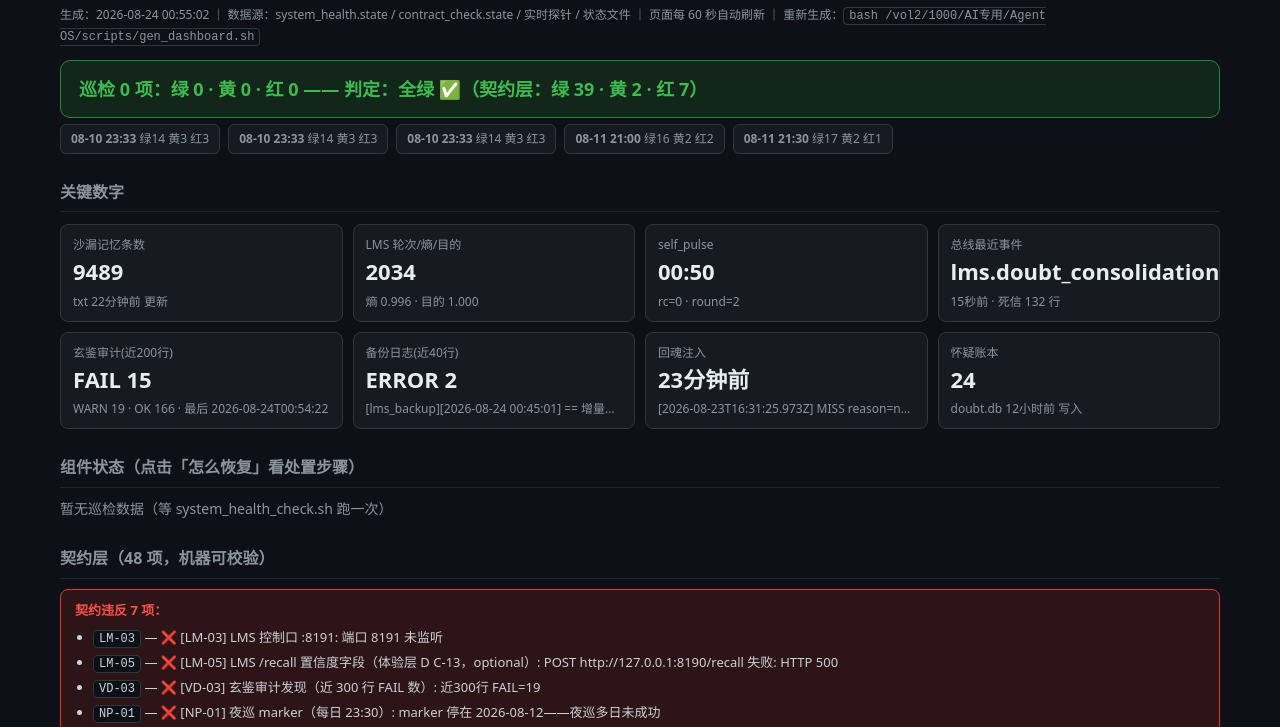
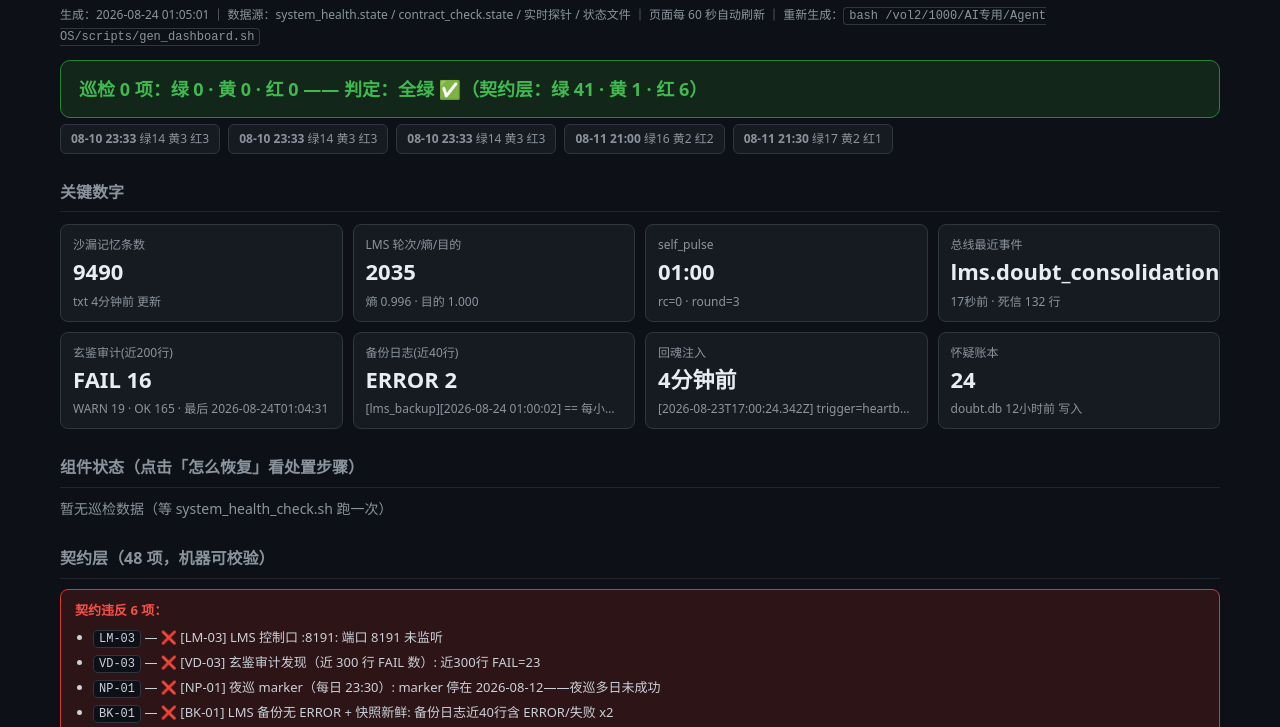
Before and after one commit to tdx1146/agent-os, a plain HTML site: page dashboard.html in a window 1280 px wide. Shown: the part 54-781 px from the top of the page. Drawn offline with Linux system fonts and the light colour scheme.

Commit message:
auto: 2026-08-24 01:10:02 自动提交

```diff
--- a/dashboard.html
+++ b/dashboard.html
@@ -43,25 +43,25 @@ footer { color:#484f58; font-size:12px; margin-top:30px; text-align:center; }
 code { background:#0d1117; border:1px solid #30363d; border-radius:4px; padding:1px 5px; font-size:12px; }
 </style></head><body>
 <h1>🐾 Agent OS 系统健康看板</h1>
-<div class="meta">生成：2026-08-24 00:55:02 ｜ 数据源：system_health.state / contract_check.state / 实时探针 / 状态文件 ｜ 页面每 60 秒自动刷新 ｜ 重新生成：<code>bash /vol2/1000/AI专用/Agent OS/scripts/gen_dashboard.sh</code></div>
-<div class="banner ok">巡检 0 项：绿 0 · 黄 0 · 红 0 —— 判定：全绿 ✅（契约层：绿 39 · 黄 2 · 红 7）</div>
+<div class="meta">生成：2026-08-24 01:05:01 ｜ 数据源：system_health.state / contract_check.state / 实时探针 / 状态文件 ｜ 页面每 60 秒自动刷新 ｜ 重新生成：<code>bash /vol2/1000/AI专用/Agent OS/scripts/gen_dashboard.sh</code></div>
+<div class="banner ok">巡检 0 项：绿 0 · 黄 0 · 红 0 —— 判定：全绿 ✅（契约层：绿 41 · 黄 1 · 红 6）</div>
 <div class="hist"><span class="hitem" title="2026-08-10 23:33:20"><b>08-10 23:33</b> 绿14 黄3 红3</span><span class="hitem" title="2026-08-10 23:33:22"><b>08-10 23:33</b> 绿14 黄3 红3</span><span class="hitem" title="2026-08-10 23:33:28"><b>08-10 23:33</b> 绿14 黄3 红3</span><span class="hitem" title="2026-08-11 21:00:02"><b>08-11 21:00</b> 绿16 黄2 红2</span><span class="hitem" title="2026-08-11 21:30:02"><b>08-11 21:30</b> 绿17 黄2 红1</span></div>
 <h2>关键数字</h2>
 
 <div class="keynums">
-  <div class="k"><span class="kl">沙漏记忆条数</span><span class="kv">9489</span><span class="ks">txt 22分钟前 更新</span></div>
-  <div class="k"><span class="kl">LMS 轮次/熵/目的</span><span class="kv">2034</span><span class="ks">熵 0.996 · 目的 1.000</span></div>
-  <div class="k"><span class="kl">self_pulse</span><span class="kv">00:50</span><span class="ks">rc=0 · round=2</span></div>
-  <div class="k"><span class="kl">总线最近事件</span><span class="kv">lms.doubt_consolidation</span><span class="ks">15秒前 · 死信 132 行</span></div>
-  <div class="k"><span class="kl">玄鉴审计(近200行)</span><span class="kv">FAIL 15</span><span class="ks">WARN 19 · OK 166 · 最后 2026-08-24T00:54:22</span></div>
-  <div class="k"><span class="kl">备份日志(近40行)</span><span class="kv">ERROR 2</span><span class="ks">[lms_backup][2026-08-24 00:45:01] == 增量镜像开始（snapshots/ → /vol2/1000/AI专用/backups</span></div>
-  <div class="k"><span class="kl">回魂注入</span><span class="kv">23分钟前</span><span class="ks">[2026-08-23T16:31:25.973Z] MISS reason=no-injectable-context（明细见同文件内 MISS 记录）</span></div>
+  <div class="k"><span class="kl">沙漏记忆条数</span><span class="kv">9490</span><span class="ks">txt 4分钟前 更新</span></div>
+  <div class="k"><span class="kl">LMS 轮次/熵/目的</span><span class="kv">2035</span><span class="ks">熵 0.996 · 目的 1.000</span></div>
+  <div class="k"><span class="kl">self_pulse</span><span class="kv">01:00</span><span class="ks">rc=0 · round=3</span></div>
+  <div class="k"><span class="kl">总线最近事件</span><span class="kv">lms.doubt_consolidation</span><span class="ks">17秒前 · 死信 132 行</span></div>
+  <div class="k"><span class="kl">玄鉴审计(近200行)</span><span class="kv">FAIL 16</span><span class="ks">WARN 19 · OK 165 · 最后 2026-08-24T01:04:31</span></div>
+  <div class="k"><span class="kl">备份日志(近40行)</span><span class="kv">ERROR 2</span><span class="ks">[lms_backup][2026-08-24 01:00:02] == 每小时归档开始 → /vol2/1000/AI专用/backups/lms/hourl</span></div>
+  <div class="k"><span class="kl">回魂注入</span><span class="kv">4分钟前</span><span class="ks">[2026-08-23T17:00:24.342Z] trigger=heartbeat isHb=true isSub=false sessionKey=ag</span></div>
   <div class="k"><span class="kl">怀疑账本</span><span class="kv">24</span><span class="ks">doubt.db 12小时前 写入</span></div>
 </div>
 <h2>组件状态（点击「怎么恢复」看处置步骤）</h2>
 <div class="grid"><div class="empty">暂无巡检数据（等 system_health_check.sh 跑一次）</div></div>
 <h2>契约层（48 项，机器可校验）</h2>
-<div class="cfl"><b>契约违反 7 项：</b><ul><li><code>LM-03</code> — ❌ [LM-03] LMS 控制口 :8191: 端口 8191 未监听</li><li><code>LM-05</code> — ❌ [LM-05] LMS /recall 置信度字段（体验层 D C-13，optional）: POST http://127.0.0.1:8190/recall 失败: HTTP 500</li><li><code>VD-03</code> — ❌ [VD-03] 玄鉴审计发现（近 300 行 FAIL 数）: 近300行 FAIL=19</li><li><code>NP-01</code> — ❌ [NP-01] 夜巡 marker（每日 23:30）: marker 停在 2026-08-12——夜巡多日未成功</li><li><code>BK-01</code> — ❌ [BK-01] LMS 备份无 ERROR + 快照新鲜: 备份日志近40行含 ERROR/失败 x2</li><li><code>C-06</code> — ❌ [C-06] doubt_adapter → 总线 doubt.episode: 近3000行无 &#x27;doubt.episode&#x27; 事件</li><li><code>C-09</code> — ❌ [C-09] 夜巡 → 沙漏 findings（旁观者-警讯）: /vol2/1000/AI专用/所有自动化/轻如烟/sandglass/sandglass.txt 近期无 &#x27;旁观者-警讯&#x27; 匹配</li></ul></div>
+<div class="cfl"><b>契约违反 6 项：</b><ul><li><code>LM-03</code> — ❌ [LM-03] LMS 控制口 :8191: 端口 8191 未监听</li><li><code>VD-03</code> — ❌ [VD-03] 玄鉴审计发现（近 300 行 FAIL 数）: 近300行 FAIL=23</li><li><code>NP-01</code> — ❌ [NP-01] 夜巡 marker（每日 23:30）: marker 停在 2026-08-12——夜巡多日未成功</li><li><code>BK-01</code> — ❌ [BK-01] LMS 备份无 ERROR + 快照新鲜: 备份日志近40行含 ERROR/失败 x2</li><li><code>C-06</code> — ❌ [C-06] doubt_adapter → 总线 doubt.episode: 近3000行无 &#x27;doubt.episode&#x27; 事件</li><li><code>C-09</code> — ❌ [C-09] 夜巡 → 沙漏 findings（旁观者-警讯）: /vol2/1000/AI专用/所有自动化/轻如烟/sandglass/sandglass.txt 近期无 &#x27;旁观者-警讯&#x27; 匹配</li></ul></div>
 <h2>故障恢复预案（点开即看，照做即可）</h2>
 <details class="scen"><summary>1️⃣ 明天 session 被重置（openclaw 会话没了）</summary>
   <p><b>现象：</b>现象：对话历史/上下文没了，编辑器会话列表被清空</p>
```
